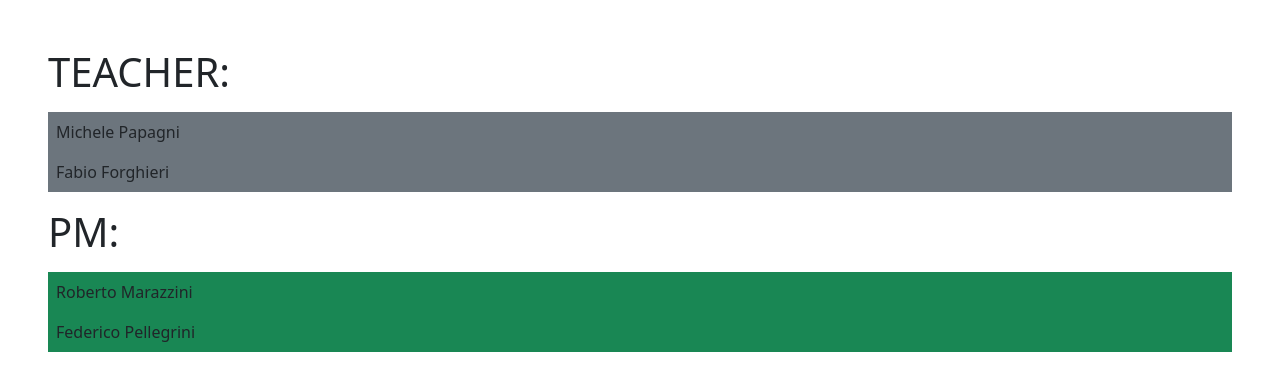
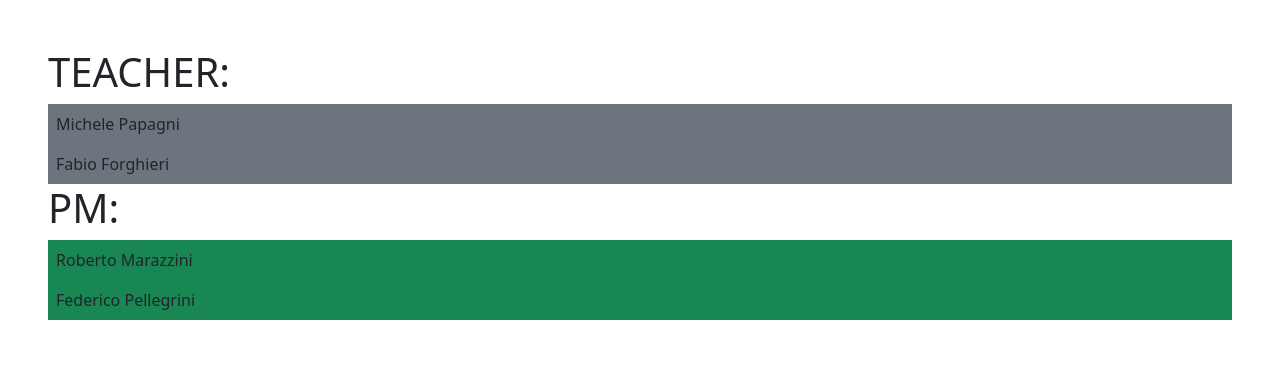
Before and after one commit to Ezy93/php-snacks-b1, a PHP site: page / in a window 1280 px wide. Shown: the top 391 px of the page. Run offline with PHP 8.4, Linux system fonts and the light colour scheme.

Commit message:
refactoring

```diff
--- a/snack 6/index.php
+++ b/snack 6/index.php
@@ -40,17 +40,17 @@
 <body>
     <div class="p-5">
         <h1 class="text-uppercase">teacher:</h1>
-        <p>
+        <div>
             <?php for($i = 0; $i < count($db['teachers']); $i++){
-                echo '<div class="bg-secondary p-2">'.$db['teachers'][$i]['name'].' '.$db['teachers'][$i]['lastname'].'</div>';
+                echo '<p class="bg-secondary p-2 m-0">'.$db['teachers'][$i]['name'].' '.$db['teachers'][$i]['lastname'].'</p>';
             } ?>
-        </p>
+        </div>
         <h1 class="text-uppercase">pm:</h1>
-        <p>
+        <div>
             <?php for($i = 0; $i < count($db['pm']); $i++){
-                echo '<div class="bg-success p-2">'.$db['pm'][$i]['name'].' '.$db['pm'][$i]['lastname'].'</div>';
+                echo '<p class="bg-success p-2  m-0">'.$db['pm'][$i]['name'].' '.$db['pm'][$i]['lastname'].'</p>';
             } ?>
-        </p>
+        </div>
     </div>
 </body>
 </html>
```
